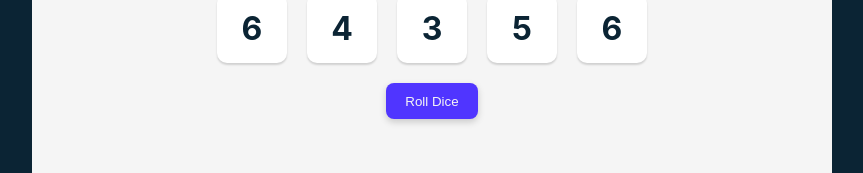
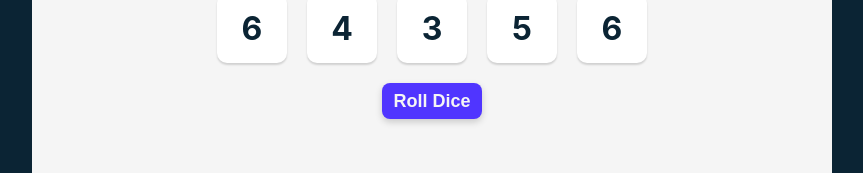
Before and after one commit to JWCTempleton/tenzies, a React (Create React App) app in the folder tenzies/: page / in a window 1280 px wide. Shown: the part 209-382 px from the top of the page, without its empty margins (208-1071 px from the left). Built offline with nearby package versions, Linux system fonts and the light colour scheme.

Commit message:
Add additional button styling

```diff
--- a/tenzies/src/App.css
+++ b/tenzies/src/App.css
@@ -48,11 +48,19 @@ main {
 
 .roll-button {
     background-color: #5035ff;
-    width: 92px;
+    width: 100px;
     height: 36px;
     border-radius: 8px;
     color: #f5f5f5;
     border-style: none;
     box-shadow: 0px 3px 7.5px rgba(0,0,0,0.18);
     margin-top: 20px;
+    font-family: sans-serif;
+    font-weight: 600;
+    font-size: 18px;
+    cursor: pointer;
 }
+
+.roll-button:active {
+    box-shadow: inset 5px 5px 10px -3px rgba(0,0,0,0.7);
+}
```
